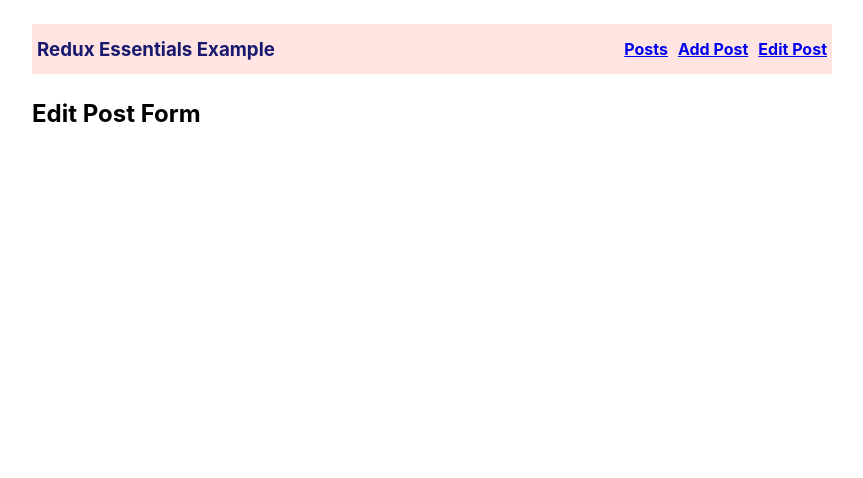
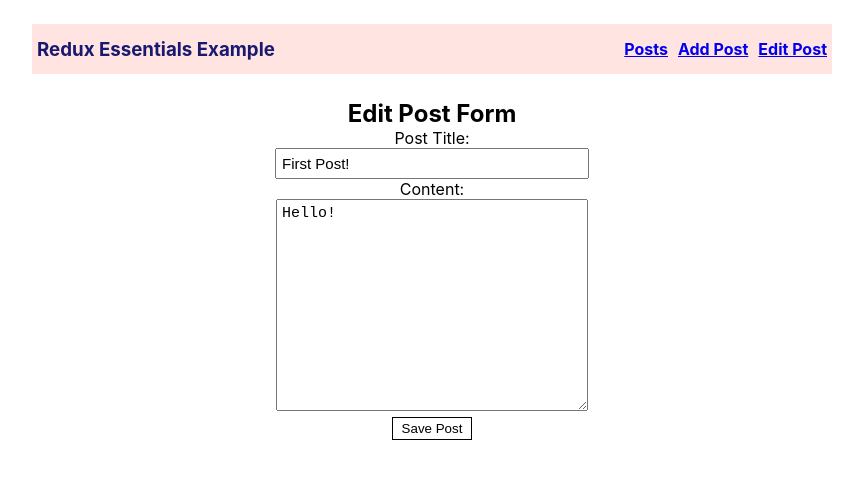
Before and after one commit to MajkoDev/redux-toolkit, a React (Vite) app: page /edit/1 in a window 1280 px wide. Shown: the top 478 px of the page, without its empty margins (208-1071 px from the left). Built offline with nearby package versions, Linux system fonts and the light colour scheme.

Commit message:
edit post form

```diff
--- a/03-post-intermediate/EditPostForm.jsx
+++ b/03-post-intermediate/EditPostForm.jsx
@@ -1,9 +1,58 @@
-import React from "react";
+import React, { useState } from "react";
+import { useDispatch, useSelector } from "react-redux";
+import { useNavigate, useParams } from "react-router-dom";
+import { postUpdated } from "./postsSlice";
 
 const EditPostForm = () => {
+  const dispatch = useDispatch();
+  const navigate = useNavigate();
+  const params = useParams();
+
+  const postId = params.id;
+
+  const post = useSelector((state) =>
+    state.posts.find((post) => post.id === postId)
+  );
+
+  const [title, setTitle] = useState(post.title);
+  const [content, setContent] = useState(post.content);
+
+  const onTitleChanged = (e) => setTitle(e.target.value);
+  const onContentChanged = (e) => setContent(e.target.value);
+
+  const onSavePostClicked = () => {
+    if (title && content) {
+      dispatch(postUpdated({ id: postId, title, content }));
+      navigate(`/posts/${postId}`);
+    }
+  };
+
   return (
-    <div>
+    <div className="container">
       <h2>Edit Post Form</h2>
+      <form className="container">
+        <label htmlFor="postTitle">Post Title:</label>
+        <input
+          type="text"
+          id="postTitle"
+          name="postTitle"
+          placeholder="What's on your mind?"
+          value={title}
+          onChange={onTitleChanged}
+        />
+
+        <label htmlFor="postContent">Content:</label>
+        <textarea
+          id="postContent"
+          name="postContent"
+          value={content}
+          onChange={onContentChanged}
+        />
+
+        <button type="button" onClick={onSavePostClicked}>
+          Save Post
+        </button>
+      </form>
     </div>
   );
 };
```
